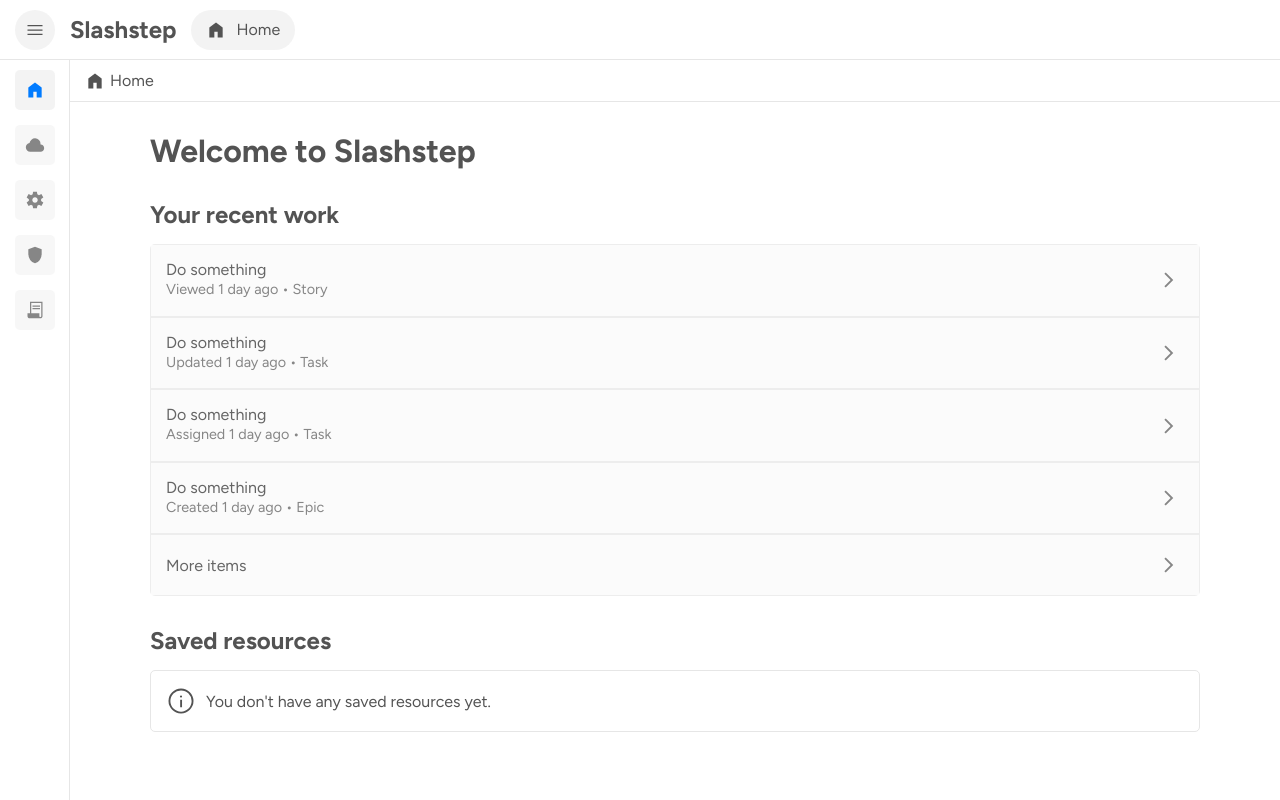
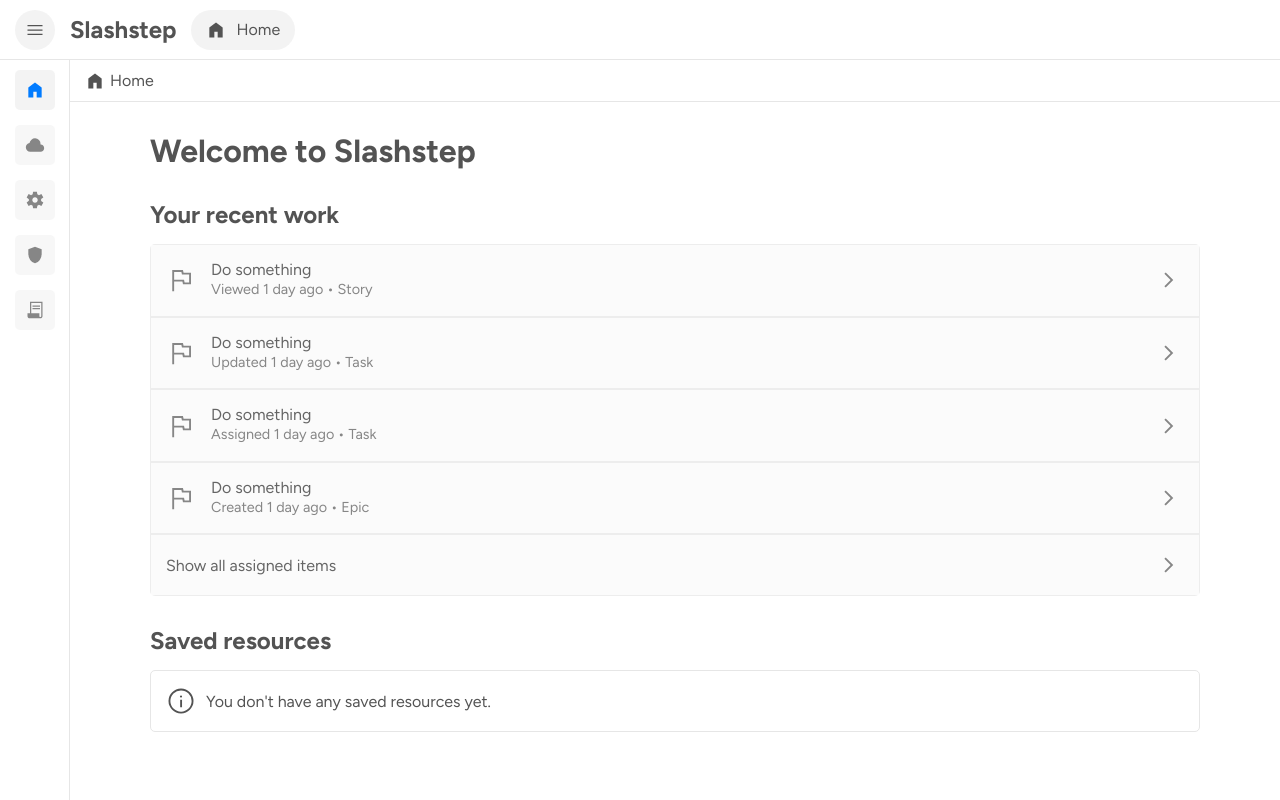
Before and after one commit to SlashstepGroup/client-web, a React app: page /overview in a window 1280 px wide. Built offline with nearby package versions, Linux system fonts and the light colour scheme.

Commit message:
update overview

```diff
--- a/src/App/routes/overview/HomeOverviewPage.tsx
+++ b/src/App/routes/overview/HomeOverviewPage.tsx
@@ -4,6 +4,7 @@
 import MenuListLinkItem from "#components/MenuListLinkItem/MenuListLinkItem";
 import Spinner from "#components/Spinner/Spinner";
 import Tip from "#components/Tip/Tip";
+import FlagIcon from "#icons/FlagIcon";
 import HomeIcon from "#icons/HomeIcon";
 import React, { useEffect } from "react";
 
@@ -27,11 +28,11 @@
         <section>
           <h2>Your recent work</h2>
           <MenuList>
-            <MenuListLinkItem link="/instances/beastslash.com/workspaces/staff/projects/general/items/12342" label="Do something" description="Viewed 1 day ago • Story" />
-            <MenuListLinkItem link="/instances/beastslash.com/workspaces/staff/projects/general/items/12342" label="Do something" description="Updated 1 day ago • Task" />
-            <MenuListLinkItem link="/instances/beastslash.com/workspaces/staff/projects/general/items/12342" label="Do something" description="Assigned 1 day ago • Task" />
-            <MenuListLinkItem link="/instances/beastslash.com/workspaces/staff/projects/general/items/12342" label="Do something" description="Created 1 day ago • Epic" />
-            <MenuListLinkItem link="/recent" label="More items" />
+            <MenuListLinkItem icon={<FlagIcon />} link="/instances/beastslash.com/workspaces/staff/projects/general/items/12342" label="Do something" description="Viewed 1 day ago • Story" />
+            <MenuListLinkItem icon={<FlagIcon />} link="/instances/beastslash.com/workspaces/staff/projects/general/items/12342" label="Do something" description="Updated 1 day ago • Task" />
+            <MenuListLinkItem icon={<FlagIcon />} link="/instances/beastslash.com/workspaces/staff/projects/general/items/12342" label="Do something" description="Assigned 1 day ago • Task" />
+            <MenuListLinkItem icon={<FlagIcon />} link="/instances/beastslash.com/workspaces/staff/projects/general/items/12342" label="Do something" description="Created 1 day ago • Epic" />
+            <MenuListLinkItem link="/items?query=hasStakeholder(authenticatedUser)" label="Show all assigned items" />
           </MenuList>
         </section>
         <section>
```
